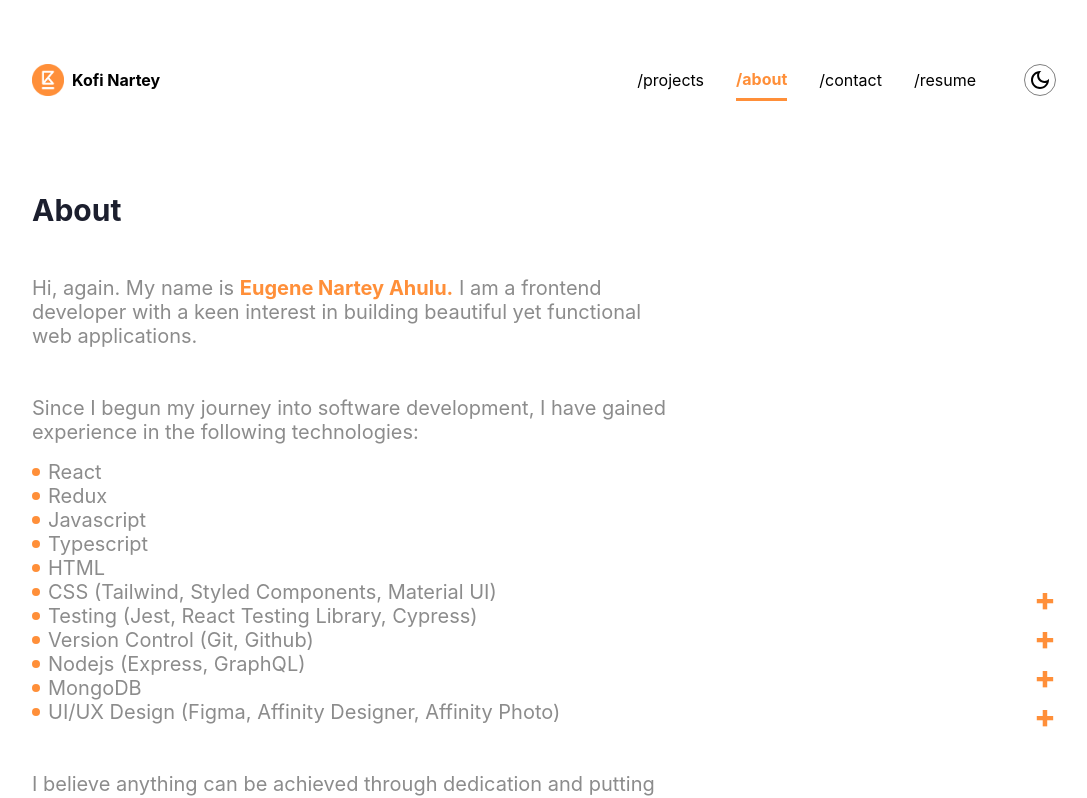
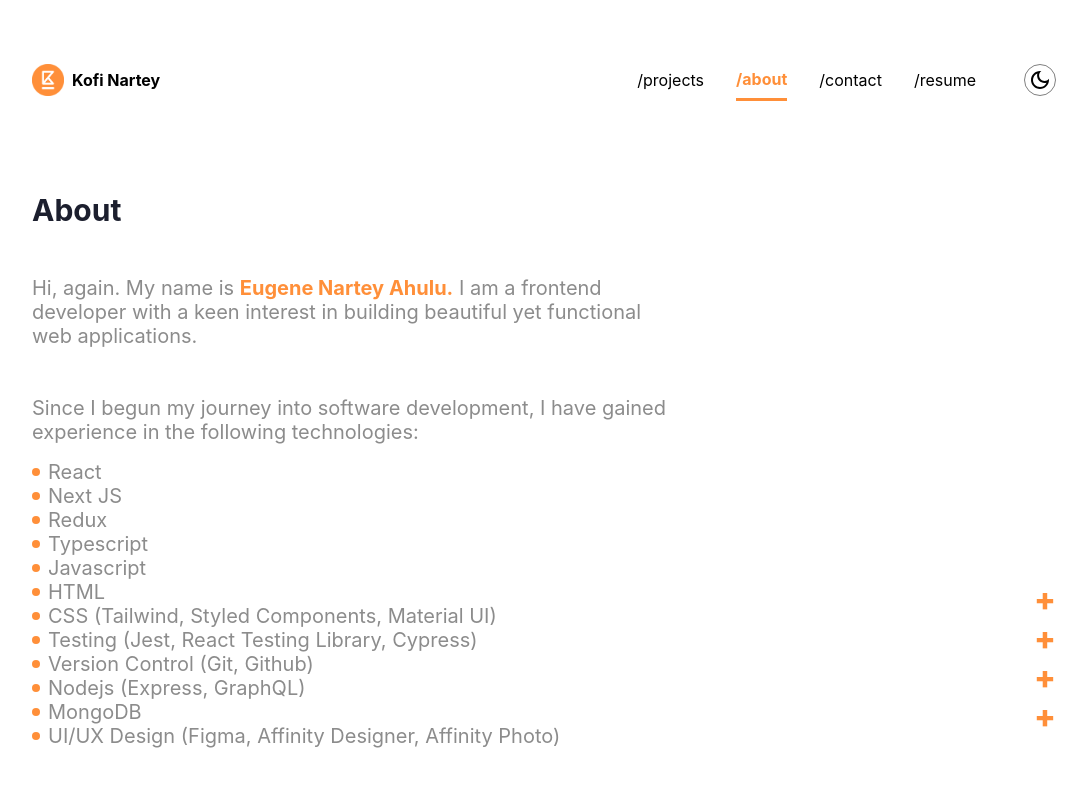
Before and after one commit to kofinartey/portfolio-frontend, a React (Create React App) app: page /about in a window 1280 px wide. Shown: the top 798 px of the page, without its empty margins (96-1183 px from the left). Built offline with nearby package versions, Linux system fonts and the light colour scheme; a web font is replaced by a local one.

Commit message:
update next js

```diff
--- a/src/pages/about/About.js
+++ b/src/pages/about/About.js
@@ -42,9 +42,10 @@ function About() {
             </p>
             <ul>
               <li>React</li>
+              <li>Next JS</li>
               <li>Redux</li>
+              <li>Typescript</li>
               <li>Javascript</li>
-              <li>Typescript</li>
               <li>HTML</li>
               <li>CSS (Tailwind, Styled Components, Material UI)</li>
               <li>Testing (Jest, React Testing Library, Cypress)</li>
```
